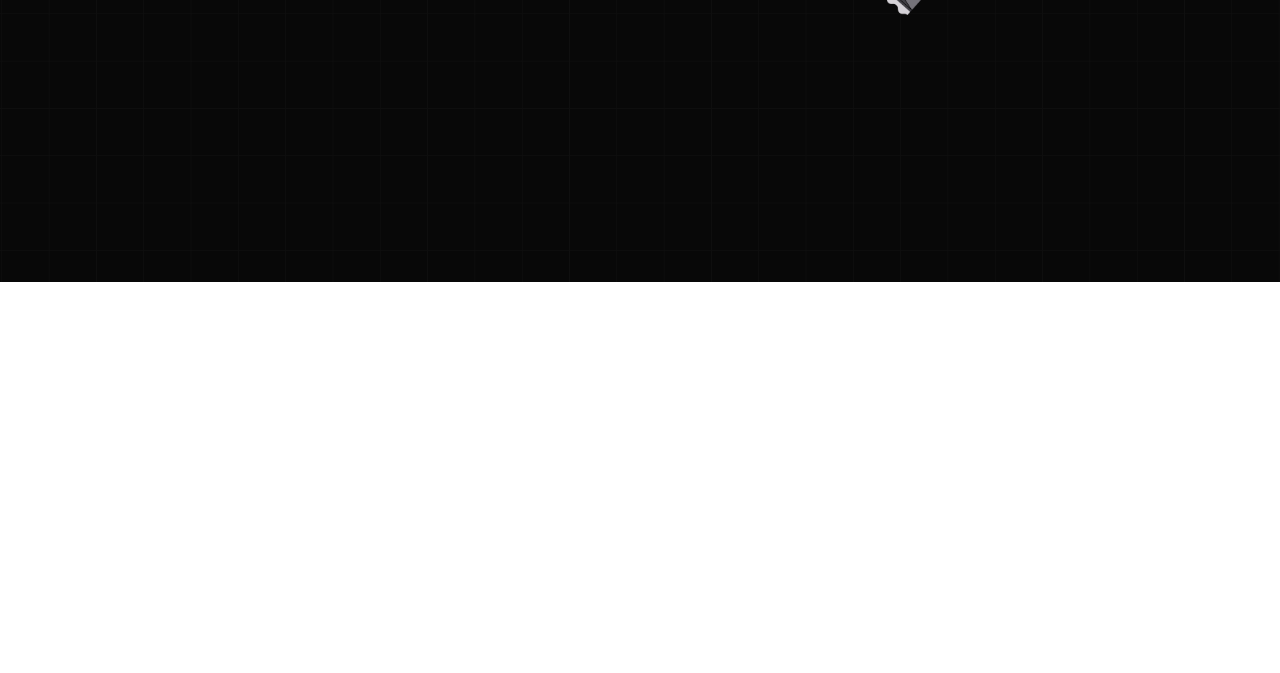
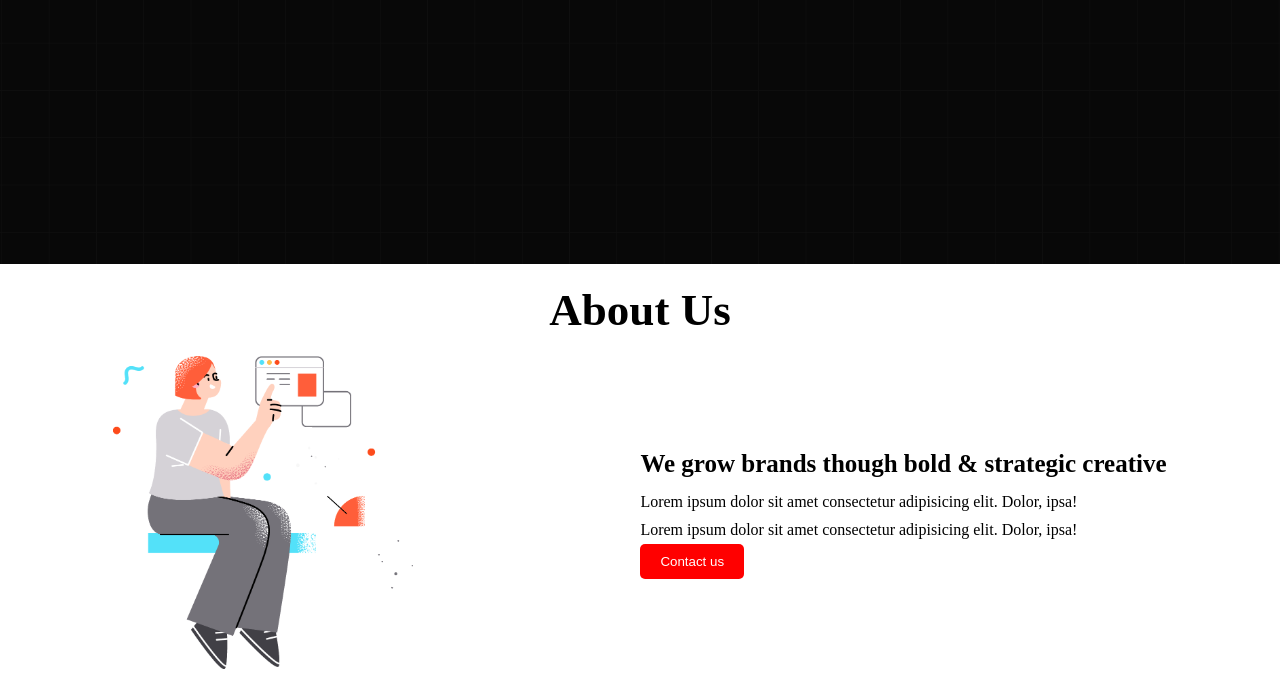
Before and after one commit to SakibAlHasan10/CS-digital-products-repo, a plain HTML site: page text.html in a window 1280 px wide. Shown: the part 604-1277 px from the top of the page. Before the commit the page ends 886 px from the top, so only its background shows below. Drawn offline with Linux system fonts and the light colour scheme.

Commit message:
contact section

```diff
--- a/style.css
+++ b/style.css
@@ -1,7 +1,9 @@
 *{
     margin: 0px;
     padding: 0px;
-
+}
+header{
+    padding-bottom: 0px;
 }
 .menu-bar{
     background-color: rgb(73, 70, 70);
@@ -11,7 +13,7 @@
     display: flex;
     align-items: center;
     justify-content: space-around;
-
+    margin: 0px;
 }
 .logo{
     width: 120px;
@@ -65,3 +67,24 @@
     color: blue;
     background-color: aqua;
 }
+.about-container{
+    display: flex;
+    padding-top: 20px;
+    justify-content: space-around;
+    align-items: center;
+}
+.about-title{
+    color: black;
+    padding-top: 20px;
+    text-align: center;
+    font-weight: 500px;
+    font-size: 45px;
+}
+.about-text h3{
+    font-size: 25px;
+    font-weight: bold;
+    padding-bottom: 10px;
+}
+.about-text p{
+    padding: 5px 0px;
+}
--- a/text.html
+++ b/text.html
@@ -22,7 +22,6 @@
                 </div>
             </div>
         </nav>
-        .
     </header>
     <main>
         <!-- this is a benar section -->
@@ -38,6 +37,23 @@
                 </div>
             </div>
         </section>
+
+            <!-- this is a about section -->
+        <section>
+            <h1 class="about-title" >About Us</h1>
+            <div class="about-container">
+                <div class="about-img">
+                    <img class="photo" src="./images/section.png" alt="">
+                </div>
+                <div class="about-text">
+                    <h3>We grow brands though bold & strategic creative</h3>
+                    <p>Lorem ipsum dolor sit amet consectetur adipisicing elit. Dolor, ipsa!</p>
+                    <p>Lorem ipsum dolor sit amet consectetur adipisicing elit. Dolor, ipsa!</p>
+                    <button class="button"> Contact us</button>
+                </div>
+            </div>
+        </section>
+
     </main>
     <footer>
 
```
